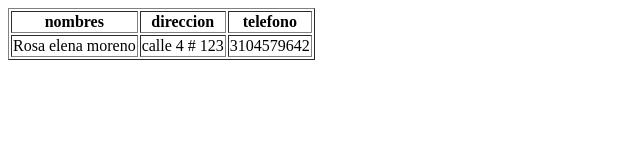
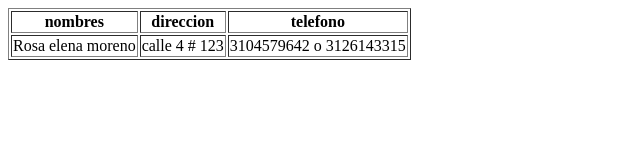
Before and after one commit to odilmm/odilmoreno_1061722039, a plain HTML site: page odildatosfamiliar.html in a window 1280 px wide. Shown: the whole page, without its empty margins (0-640 px from the left). Drawn offline with Linux system fonts and the light colour scheme.

Commit message:
Datos familiar v2

```diff
--- a/odildatosfamiliar.html
+++ b/odildatosfamiliar.html
@@ -15,7 +15,7 @@
                 <tr>
             <td>Rosa elena moreno</td>
             <td>calle 4 # 123</td>
-            <td>3104579642</td>
+            <td>3104579642 o 3126143315</td>
 
         </tr>
     </table>
```
